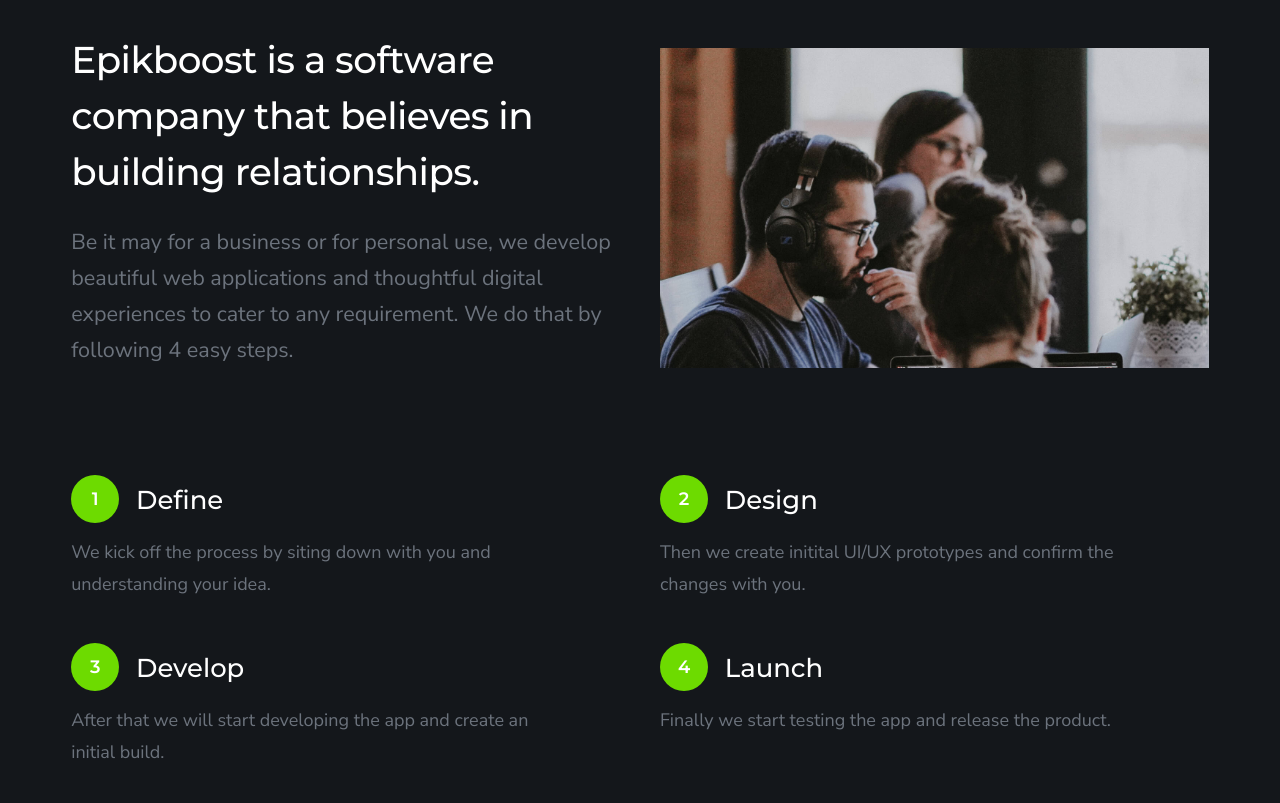
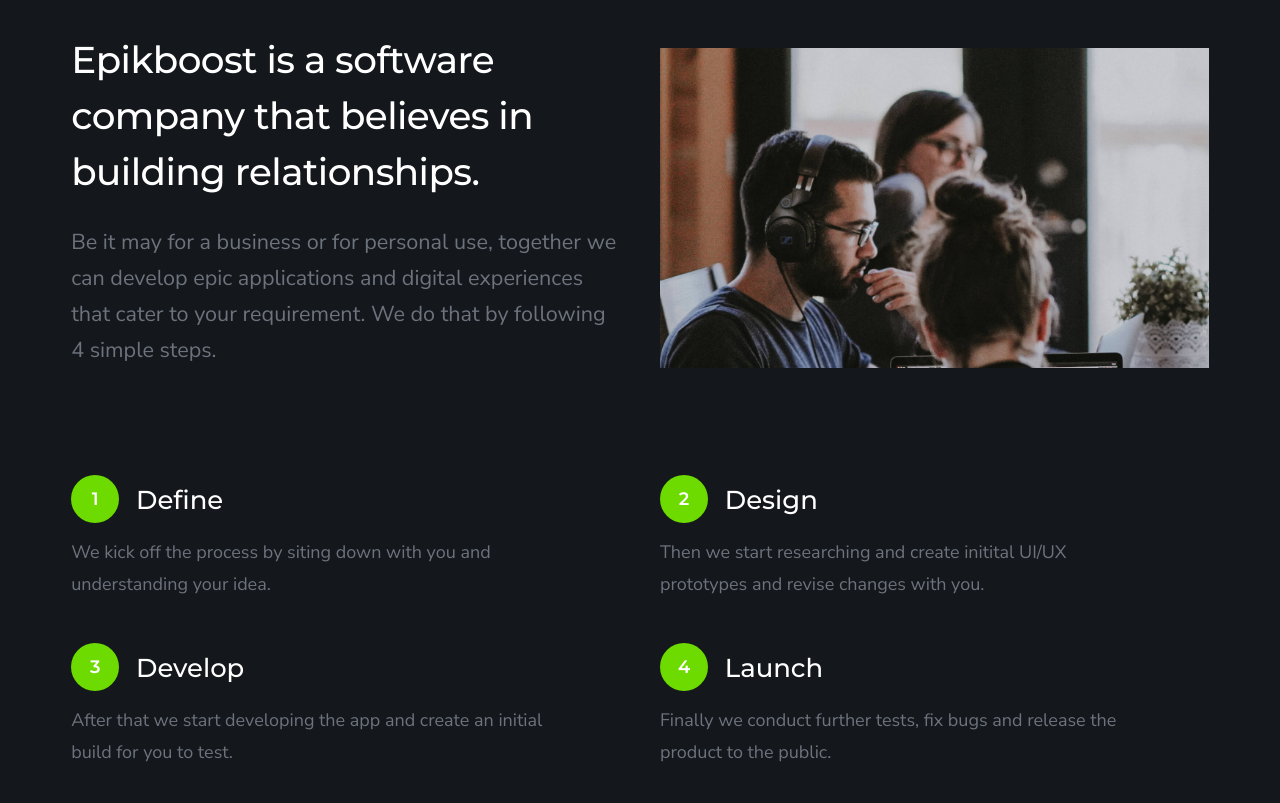
Before and after one commit to angiee39/epikboost, a plain HTML site: page index.html in a window 1280 px wide. Shown: the part 1252-2055 px from the top of the page. Drawn offline with nearby package versions, Linux system fonts and the light colour scheme.

Commit message:
content changes

```diff
--- a/index.html
+++ b/index.html
@@ -106,8 +106,8 @@
                 <div class="s-hero__content-about">
 
                     <p>
-                    We are Epikboost. We love <br>
-                    creating beautiful apps <br>
+                    We are Epikboost. We <br>
+                    love creating epic apps <br>
                     & digital experiences.
                     </p>
 
@@ -162,8 +162,8 @@
                 </h1>
 
                 <p class="lead" data-aos="fade-up">
-                    Be it may for a business or for personal use, we develop beautiful web applications
-                    and thoughtful digital experiences to cater to any requirement. We do that by following 4 easy steps.
+                    Be it may for a business or for personal use, together we can develop epic applications
+                    and digital experiences that cater to your requirement. We do that by following 4 simple steps.
                 </p>
             </div>
 
@@ -182,19 +182,19 @@
             <div class="column item item-process" data-aos="fade-up">
                 <h3 class="item-title">Design</h3>
                 <p>
-                Then we create initital UI/UX prototypes and confirm the changes with you.
+                Then we start researching and create initital UI/UX prototypes and revise changes with you.
                 </p>
             </div>
             <div class="column item item-process" data-aos="fade-up">
                 <h3 class="item-title">Develop</h3>
                 <p>
-                After that we will start developing the app and create an initial build.
+                After that we start developing the app and create an initial build for you to test.
                 </p>
             </div>
             <div class="column item item-process" data-aos="fade-up">
                 <h3 class="item-title">Launch</h3>
                 <p>
-                Finally we start testing the app and release the product.
+                Finally we conduct further tests, fix bugs and release the product to the public.
                 </p>
             </div>
         </div>
```
